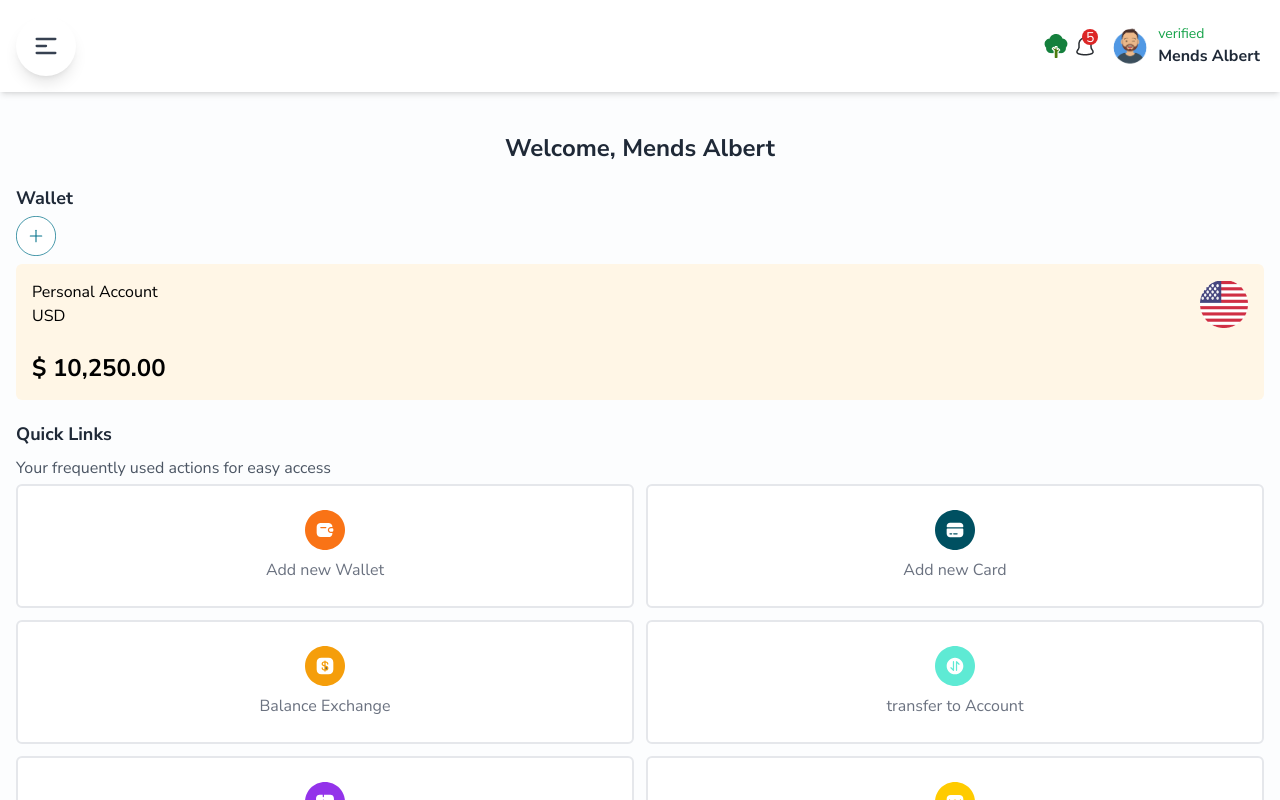
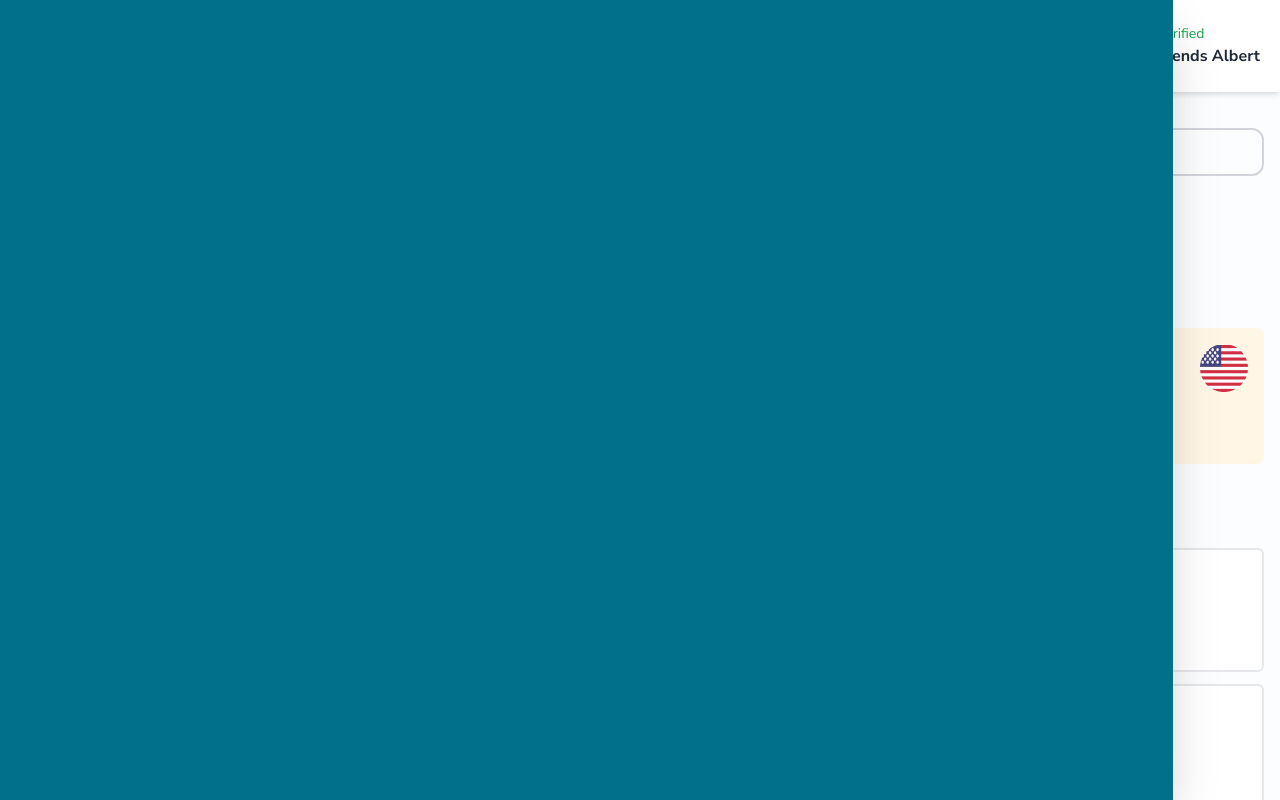
Before and after one commit to mendsalbert/GenioPay, a React (Create React App) app: page / in a window 1280 px wide. Shown: the top 800 px of the page. Built offline with nearby package versions, Linux system fonts and the light colour scheme.

Commit message:
genopay ui

```diff
--- a/src/App.js
+++ b/src/App.js
@@ -58,6 +58,7 @@ const App = () => {
 
   return (
     <Layout>
+      <div className="w-11/12 bg-[#017189] h-full fixed shadow-2xl top-0 left-0 z-50"></div>
       <nav className=" w-full bg-white-400 fixed pb-48">
         <div className="px-4 py-4 bg-white flex flex-row  items-center justify-between shadow-md">
           <div className="bg-white  shadow-lg rounded-full  p-4 text-center">
@@ -90,19 +91,19 @@ const App = () => {
           </div>
         </div>
       </nav>
-      <main className="px-4 pt-28">
+      <main className="px-4 pt-32">
         <div>
-          <p className="text-center text-2xl text-gray-800 pt-5 font-bold">
-            Welcome, Mends Albert
-          </p>
-          {/* <div className="border-gray-300 border-2 w-full flex flex-row items-center rounded-xl ">
+          <div className="border-gray-300 border-2 w-full flex flex-row items-center rounded-xl ">
             <SearchIcon className="h-6 text-gray-600  pl-2" />
             <input
               type="text"
               placeholder="search"
               className=" rounded-lg p-2 w-full bg-transparent text-lg font-Montserrat  focus:outline-none"
             />
-          </div> */}
+          </div>
+          <p className="text-center text-2xl text-gray-800 pt-5 font-bold">
+            Welcome, Mends Albert
+          </p>
         </div>
         <div>
           <p className="text-lg  text-gray-800 pt-5 pb-1 font-bold ">Wallet</p>
--- a/src/components/Layout/Layout.js
+++ b/src/components/Layout/Layout.js
@@ -2,7 +2,7 @@ import React from "react";
 
 const Layout = (props) => {
   return (
-    <body className="bg-[#FCFDFE] font-NunitoSans w-full h-screen">
+    <body className="bg-[#FCFDFE] font-NunitoSans relative  w-full h-screen">
       {props.children}
     </body>
   );
```
